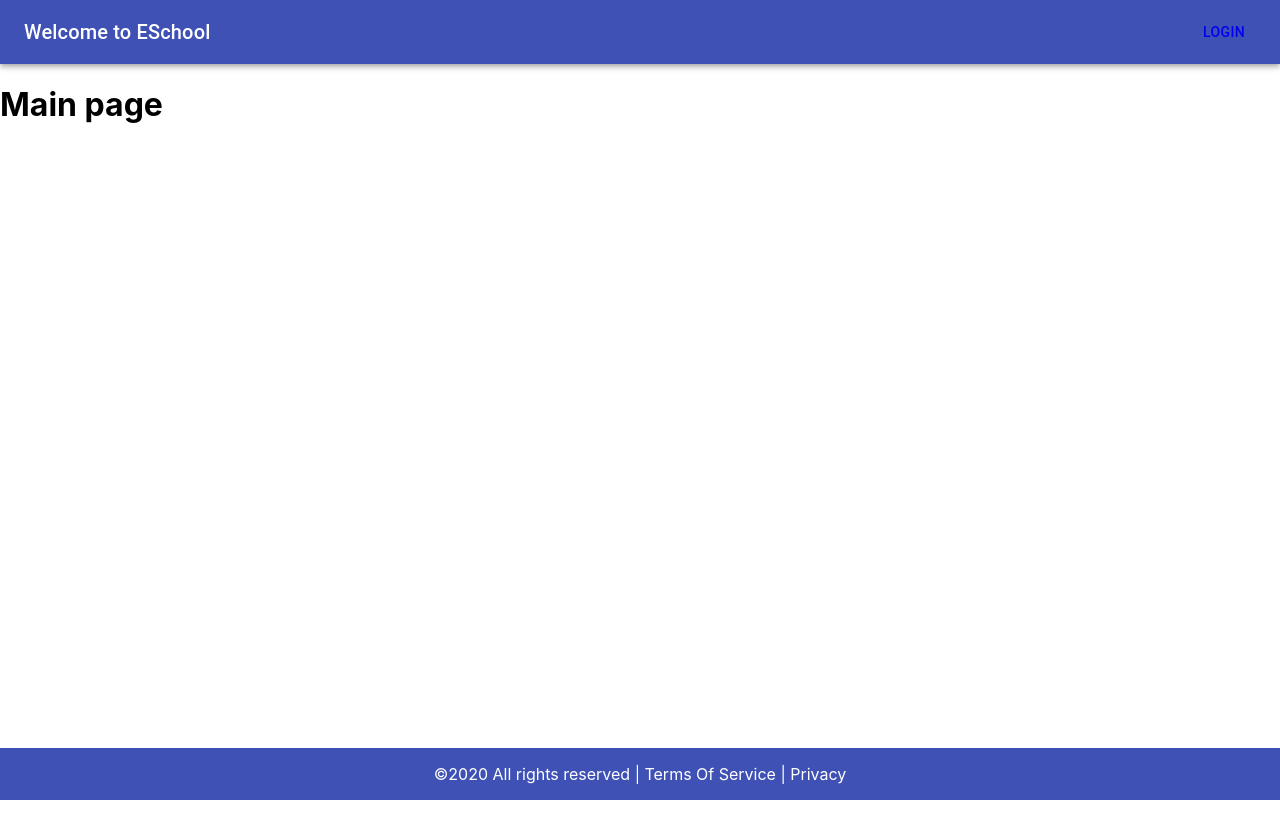
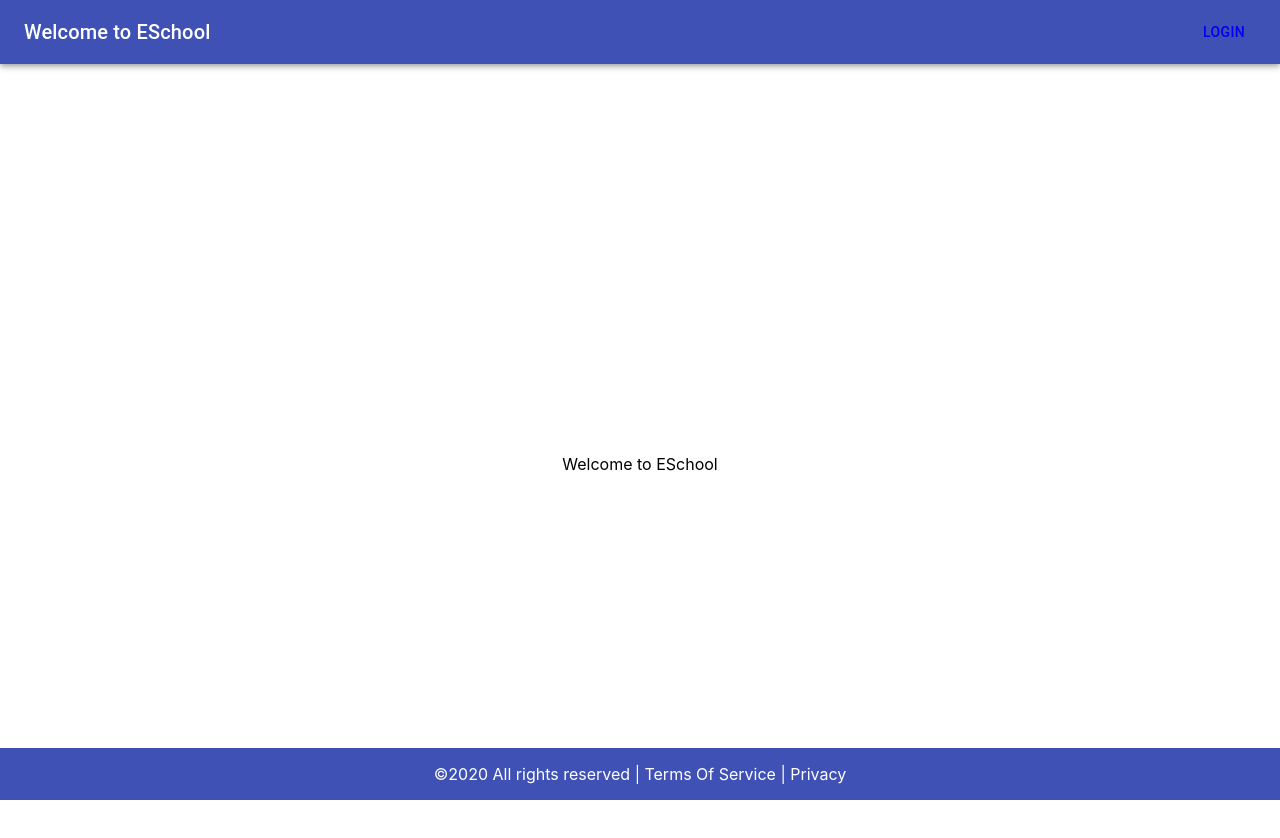
Before and after one commit to NickUkraine24/e_school, a React (Create React App) app: page / in a window 1280 px wide. Shown: the top 838 px of the page. Before the commit the page ends 800 px from the top, so only its background shows below. Built offline with nearby package versions, Linux system fonts and the light colour scheme.

Commit message:
Created Main component and changed logic in App.js

```diff
--- a/src/components/App/App.js
+++ b/src/components/App/App.js
@@ -8,19 +8,20 @@ import './App.css';
 import Login from '../Login';
 import Header from '../Header/Header';
 import Footer from '../Footer/Footer';
+import Main from '../Main';
 
 const App = () => {
   return (
     <Router>
       <Header/>
-      <h1>Main page</h1>
-
       <Switch>
         <Route path="/auth">
           <Login />
         </Route>
+        <Route path="/">
+          <Main />
+        </Route>
       </Switch>
-
       <Footer/>
     </Router>
   );
--- /dev/null
+++ b/src/components/Main/Main.css
@@ -0,0 +1,10 @@
+.main {
+    min-width: 900px;
+}
+
+.main div {
+    height: 800px;
+    display: flex;
+    justify-content: center;
+    align-items: center;
+}
--- /dev/null
+++ b/src/components/Main/Main.js
@@ -0,0 +1,12 @@
+import React from 'react';
+import './Main.css';
+
+const Main = () => {
+  return (
+    <div className="main">
+      <div>Welcome to ESchool</div>
+    </div>
+  );
+};
+
+export default Main;
--- /dev/null
+++ b/src/components/Main/index.js
@@ -0,0 +1,3 @@
+import Main from './Main';
+
+export default Main;
```
